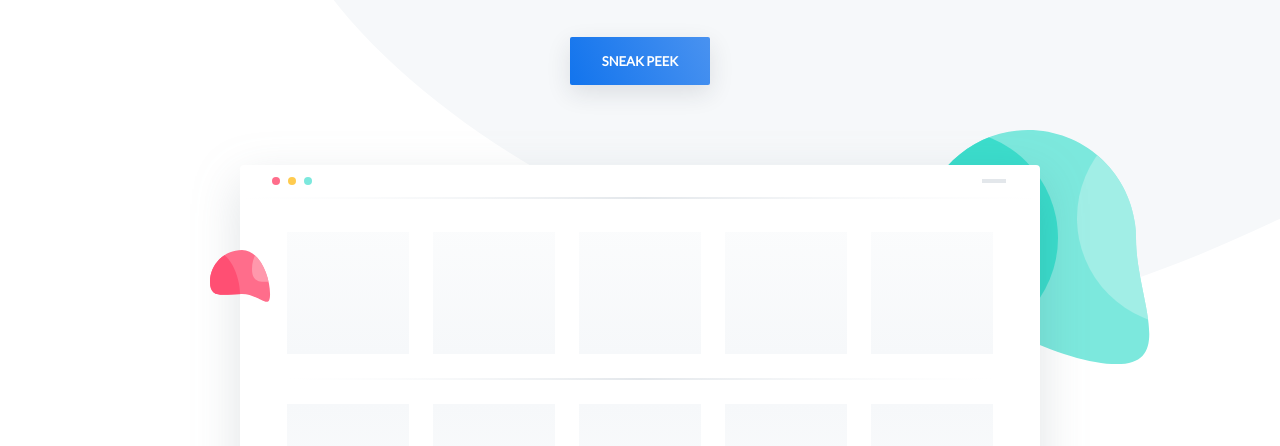
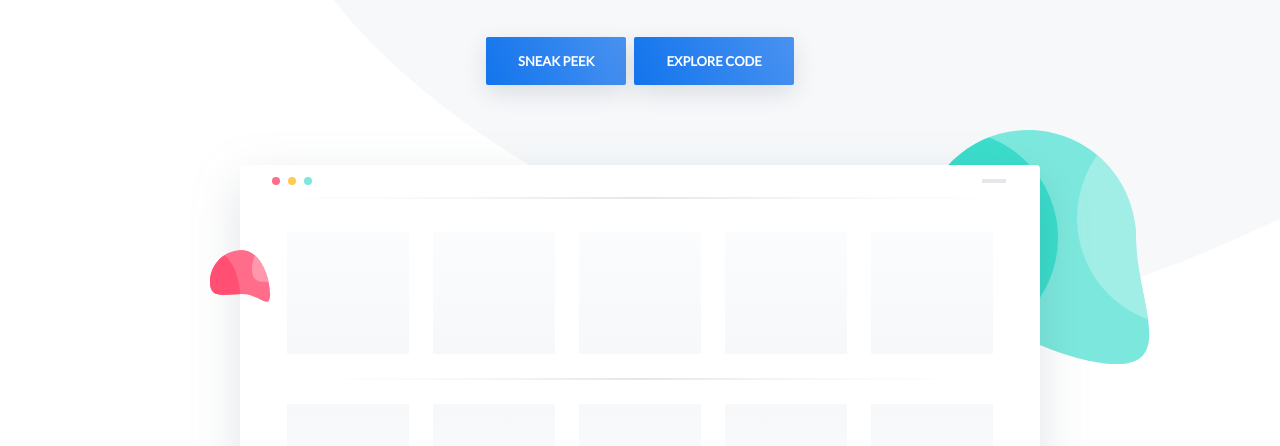
Before and after one commit to pandalogix/pandalogix.github.io, a website: page index.html in a window 1280 px wide. Shown: the part 286-732 px from the top of the page. Drawn offline with nearby package versions, Linux system fonts and the light colour scheme.

Commit message:
add link to github repo

```diff
--- a/index.html
+++ b/index.html
@@ -34,7 +34,7 @@
                         <h1 class="hero-title h2-mobile mt-0 is-revealing">Intelligence Made Easy</h1>
                         <p class="hero-paragraph is-revealing">Pandalogix brings intuitive tool to help you bring
                             intelligence to your data.</p>
-                        <!-- <div class="hero-form newsletter-form field field-grouped is-revealing"> -->
+                        <div class="hero-form newsletter-form field field-grouped is-revealing" style="justify-content:center">
                         <!-- <div class="control control-expanded">
                                 <input class="input" type="email" name="email" placeholder="Your best email&hellip;">
                             </div> -->
@@ -42,7 +42,11 @@
                             <a class="button button-primary button-shadow" href="https://app.pandalogix.com">Sneak
                                 Peek</a>
                         </div>
-                        <!-- </div> -->
+                        <div class="control">
+                            <a class="button button-primary button-shadow" href="https://github.com/pandalogix/pandalogix">Explore Code
+                            </a>
+                        </div>
+                        </div>
                         <div class="hero-browser">
                             <div class="bubble-3 is-revealing">
                                 <svg width="427" height="286" viewBox="0 0 427 286" xmlns="http://www.w3.org/2000/svg"
```
